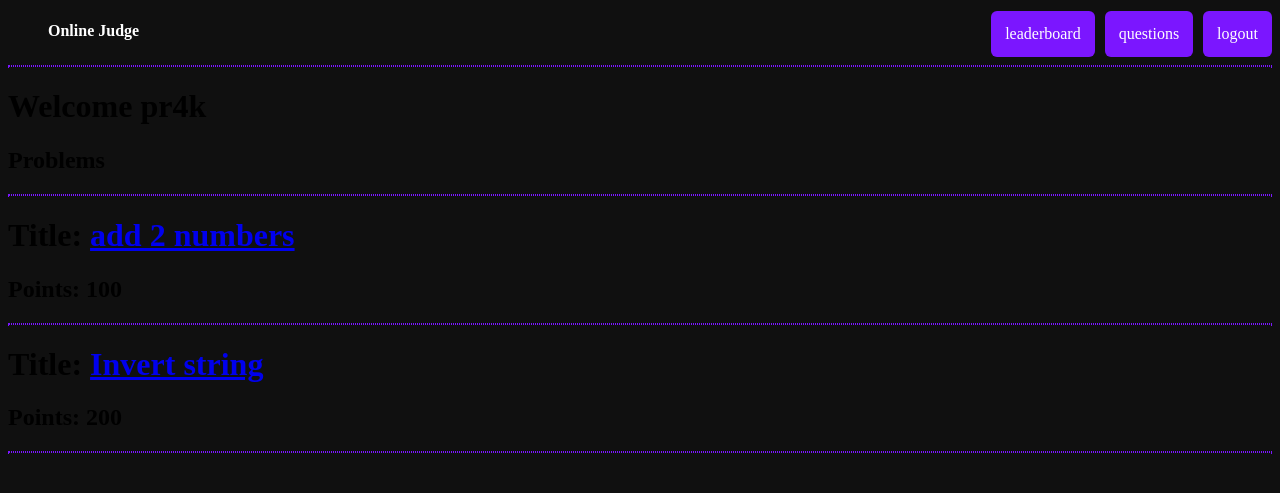
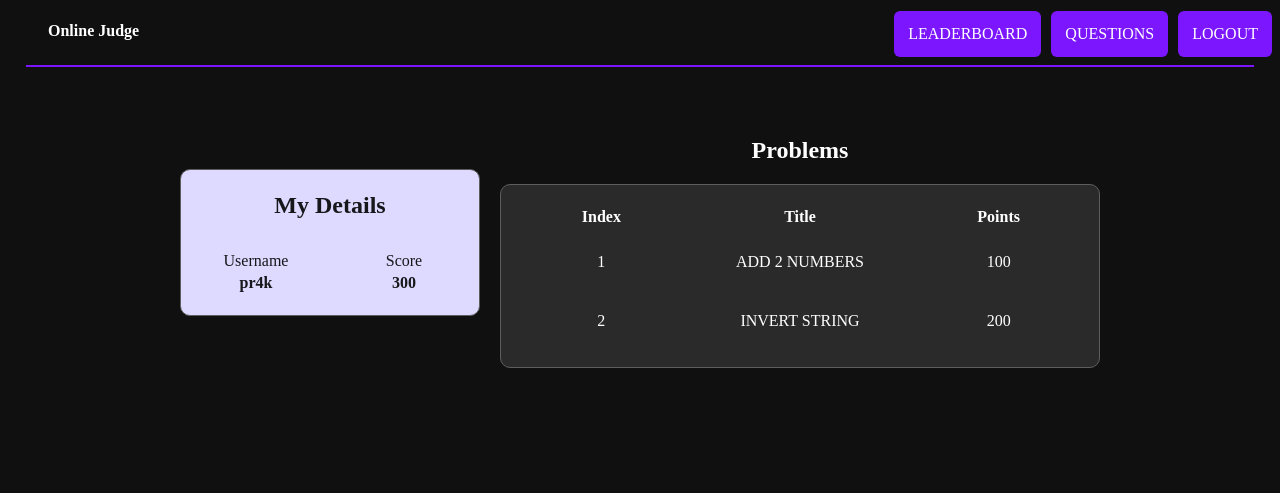
Before and after one commit to sumandipanshu/oj, a Django app: page /questions/ in a window 1280 px wide. Shown: the top 493 px of the page. Run offline with Django 3.2, Linux system fonts and the light colour scheme; a user stored in the database is signed in; data comes from the database, SQL or seed files in the repository; both versions use the stored data as it was after the commit.

Commit message:
Updated: UI for leaderboard

```diff
--- a/oj/questions/templates/post_form_upload.html
+++ b/oj/questions/templates/post_form_upload.html
@@ -1,4 +1,7 @@
+{% extends 'base.html' %}
+{% block content %}
 <form action='' method='post'>{% csrf_token %}
     {{ form.as_p }}
     <input type='submit' value='Submit' />
     </form>
+{% endblock %}
--- a/oj/questions/templates/questions_display.html
+++ b/oj/questions/templates/questions_display.html
@@ -1,15 +1,38 @@
 {% extends 'base.html' %}
 {% block content %}
-<body>
-   <h1>Welcome {{ user.username }}</h1>
-   <h2>Problems</h2>
+<div class="leaderboard-content">
+	<table class="user">
+		<tr>
+			<th colspan=2>
+				<h2>My Details</h2>
+			</th>
+		</tr>
+		<tr>
+			<td> Username </td>
+			<td>Score</td>
+		</tr>
+		<tr>
+			<th>{{ user.username }}</th>
+			<th> {{score}} </th>
+		</tr>
+	</table>
+	<table class="leaderboard">
+		<caption>
+			<h2>Problems</h2>
+		</caption>
+		<tr>
+			<th> Index </th>
+			<th> Title </th>
+			<th> Points </th>
+		</tr>
+		{% for question in questions %}
+		<tr>
+			<td> {{ question.id }} </td>
+			<td> <a href={{question.id}}> {{question.title }}</a></td>
+			<td> {{question.points}} </td>
+		</tr>
 
-<hr>
-{% for question in questions %}
-<h1>Title: <a href={{question.id}} > {{question.title }}</a></h1>
-<h2>Points:  {{question.points}}</h2>
-<hr>
-
-{% endfor %}
-</body>
+		{% endfor %}
+	</table>
+</div>
 {% endblock %}
--- a/oj/questions/views.py
+++ b/oj/questions/views.py
@@ -26,12 +26,13 @@ def Add_question(request):
 def index(request):
     questions=Questions.objects.all()
     questions=[i.__dict__ for  i in list(questions)]
+    user = Profile.objects.get(pk = request.user.pk)
     temp=[]
     for i in questions:
         temp.append({"title":i["title"],"points":i["points"],"id":i["id"]})
 
     logging.warning(temp)
-    return render(request,'questions_display.html',{'questions':temp,})
+    return render(request,'questions_display.html',{'questions':temp,'score':user.score})
 
 @login_required
 def question(request,qid):
--- a/oj/static/style.css
+++ b/oj/static/style.css
@@ -18,11 +18,14 @@ li {
   padding-left: 10px;
 }
 
-li a {
+li a{
+  background-color:#7b16ff;
+}
+a {
   display: block;
   padding-top:0px;
   color: white;
-  background-color:#7b16ff;
+    text-transform: uppercase;
   text-align: center;
   border-radius: 6px;
   padding: 14px ;
@@ -30,7 +33,8 @@ li a {
 }
 hr {
 	display: block;
-	border: 1px dotted #7b16ff ;
+	border: 1px solid #7b16ff ;
+	width:97%;
 	color: #7b16ff;
 }
 
@@ -48,11 +52,12 @@ header h1{
 .leaderboard{
 	table-layout:fixed;
 	border: 1px solid #5d5d5d;
-	width: 500px;
+	width: 600px;
+	padding-top:20px;
+	padding-bottom: 20px;
 	border-radius:10px;
 	background-color: #2b2a2a;
-	float: left;
-
+    display:inline-table;
 	color: white;
 }
 td:nth-child(1) span{
@@ -63,24 +68,78 @@ td:nth-child(1) span{
 	background-color: #7b16ff
 }
 .leaderboard td{
-	padding-left: 10px;
 	text-align: center;
-	padding-top: 10px;
 
 }
-.leaderboard-content .user{
+.leaderboard-content{
+	display: flex;
+	margin-top:50px;
+	justify-content: center;
+	align-items: center;
+}
+.user{
 	float: left;
 	table-layout:fixed;
 	border: 1px solid #5d5d5d;
-	width: 500px;
+	width: 300px;
 	text-align:center;
 	border-radius:10px;
 	margin-right: 20px;
 	background-color: #ddd9ff;
-
+	padding-bottom: 20px;
 	color: #16171a;
 
 }
 .leaderboard-content td{
     padding-top:10px;
 }
+
+
+.question-page{
+	color: white;
+}
+.question-page h1{
+    text-transform: uppercase;
+
+	text-align: center;
+	text-decoration:underline
+}
+.question-page h2{
+	text-decoration:underline;
+}
+.question-page span{
+	color: #7b16ff;
+}
+
+form{
+	color: white;
+}
+form input[type=text]{
+	width:30%;
+	box-sizing: border-box;
+	 border: 2px solid #ccc;
+  border-radius: 4px;
+  background-color: #f8f8f8;
+  resize: none;
+}
+form input[type=submit]{
+	background-color: #7b16ff;
+    border: 1px solid #7b16ff;
+    width: 100px;
+    height: 30px;
+    font-size: 20px;
+	color: white;
+}
+form input[type=submit]:hover{
+   background-color: #6411d0;
+}
+textarea {
+  width: 100%;
+  height: 150px;
+  padding: 12px 20px;
+  box-sizing: border-box;
+  border: 2px solid #ccc;
+  border-radius: 4px;
+  background-color: #f8f8f8;
+  resize: none;
+}
```
Also changed, not shown: oj/core/templates/base.html (+6 -6 lines), oj/leaderboard/templates/leaderboard.html (+22 -13 lines), oj/leaderboard/views.py (+9 -1 lines), oj/questions/templates/question.html (+13 -11 lines), oj/db.sqlite3.
